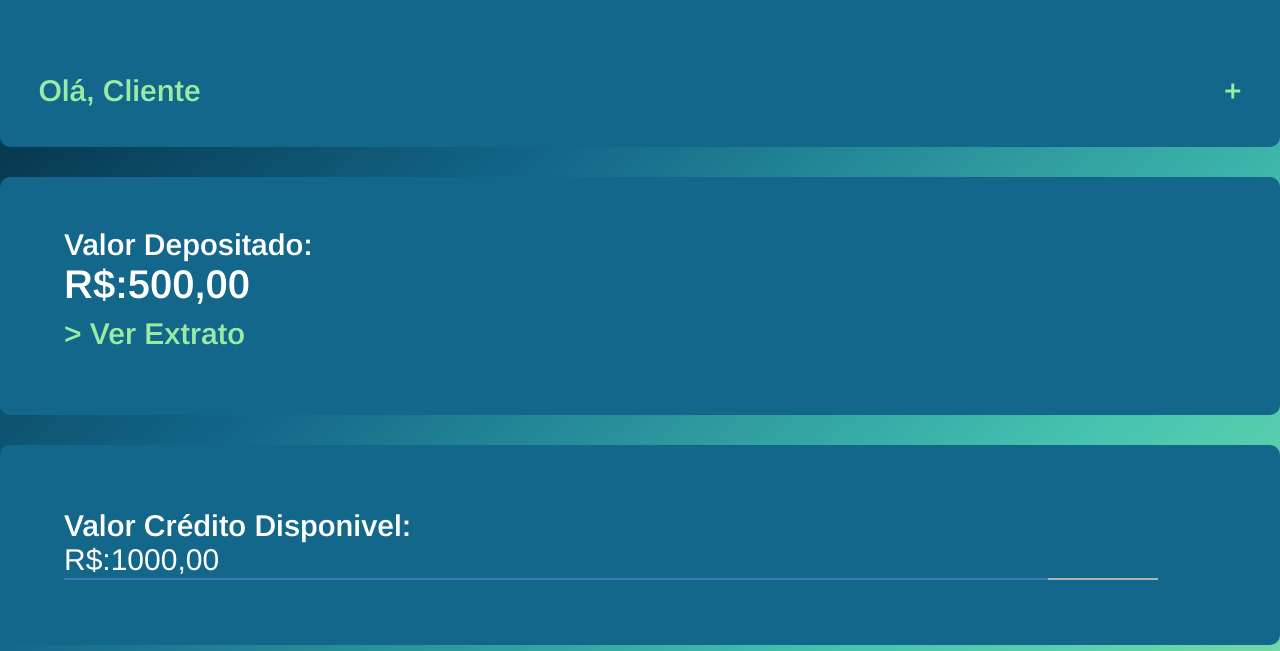
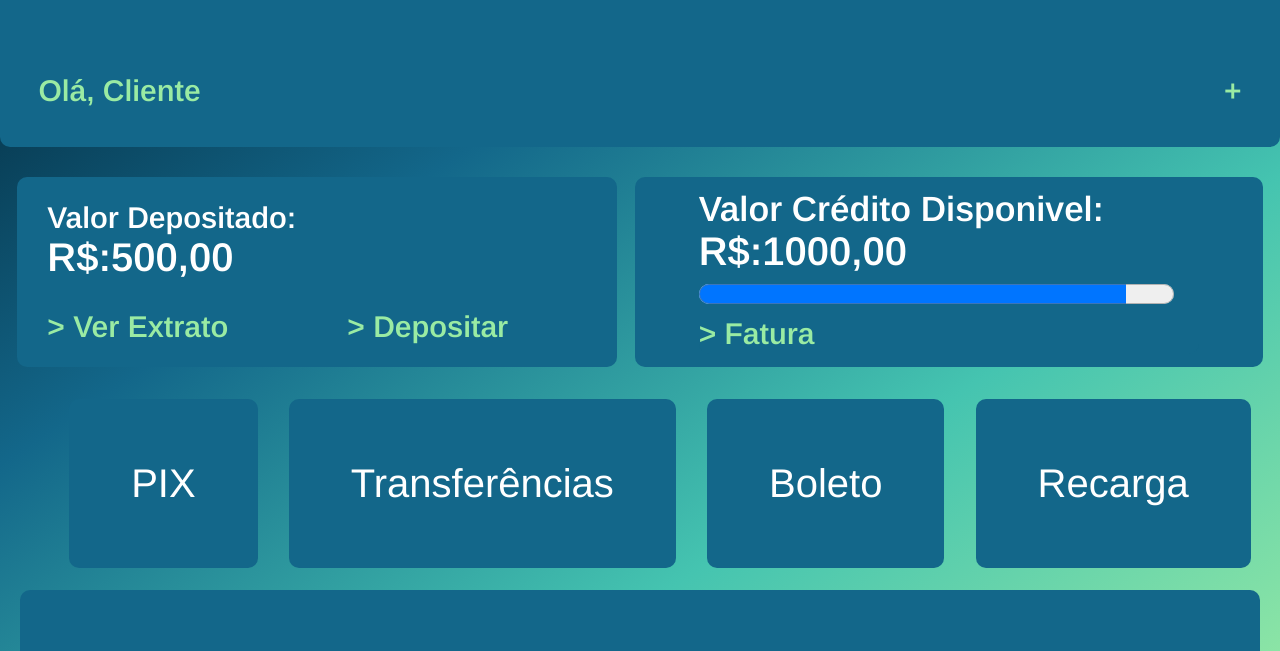
Before and after one commit to PedroBrasilSantos/code-money, a plain HTML site: page index.html in a window 1280 px wide. Shown: the part 111-762 px from the top of the page. Drawn offline with nearby package versions, Linux system fonts and the light colour scheme.

Commit message:
vhuptade

```diff
--- a/index.html
+++ b/index.html
@@ -14,21 +14,29 @@
             <p>Olá, Cliente</p>
             <p>+</p>
         </div>
-
+    <div id="pagina">
         <main id="maincontainer">
-            <div class="creditmoneycontainer">
+            <div id="blococredit">
+                <div class="creditmoneycontainer">
                 <h2>Valor Depositado:</h2>
                 <h3>R$:500,00</h3>
+                </div>
+                <section class="extratodeposito">
+                    <div class="extrato" type="button" ><h3> > Ver Extrato</h3></div>
+                    <div class="deposito" type="button" ><h3> > Depositar</h3></div>
+                </section>
             </div>
-            <div class="extrato"><h3> > Ver Extrato</h3></div>
+            <div class="creditcreditcontainer">
+                <section class="creditvalue">
+                <h3>Valor Crédito Disponivel:</h3>
+                <p>R$:1000,00</p>
+                <progress class="barra" value="900" max="1000">100%</progress>
+                    <div  type="button" class="fatura">> Fatura</div>
+                </section>
 
-            <div class="creditcreditcontainer">
-                <h2>Valor Crédito Disponivel:</h2>
-                <p>R$:1000,00</p>
-                <progress value="900" max="1000">100%</progress>
             </div>
         </main>
-
+    </div>
         <section id="utilidades">
             <ul class="utilidadesmoney">
                 <li>PIX</li>
@@ -39,7 +47,7 @@
         </section>
 
         <footer>
-            <section class="multiplicadores">
+            <section class="multiplicadores" type="button">
                 <p>Multiplicadores</p>
 
             </section>
--- a/style.css
+++ b/style.css
@@ -26,6 +26,8 @@
     color:#9AEBA3;
     height: auto;
 
+
+
 }
 .namecontainer {
     display: flex;
@@ -41,11 +43,12 @@
     justify-content: space-between;
     font-weight: 600;
     height: auto;
+
 }
 
 
 .creditmoneycontainer{
-    display: flex;
+    display: flex-box;
     flex-direction: column;
     align-items: flex-start;
     margin-top:30px;
@@ -58,17 +61,15 @@
     background-color: #13678A;
     color: white /* #9aeba3 ;*/;
     height: 140px;
+    width: 600px
 
 
 }
-progress {
-    display: flex;
-    width: 95%;
-    height: 60px;
-}
+
 .creditmoneycontainer h3{
     font-size: 40px;
 }
+
 .extrato{
     display: flex;
     margin-top: 0;
@@ -78,11 +79,34 @@ progress {
     padding-left: 5%;
     padding-bottom: 5%;
     border: 1px;
-    border-radius: 0 0 10px 10px;
+    border-radius: 0 0 0 10px;
     background-color: #13678A ;
     color: #9aeba3;
+    height: 50px;
+    width: 300px;
 
 }
+.deposito{
+    display: flex;
+    margin-top: 0;
+    margin-bottom: 30px;
+    padding-top: 0%;
+    padding-right: 5%;
+    padding-left: 5%;
+    padding-bottom: 5%;
+    border: 1px;
+    border-radius: 0 0 10px ;
+    background-color: #13678A ;
+    color: #9aeba3;
+    height: 50px;
+    width: 300px;
+
+}
+.extratodeposito{
+    display: flex;
+}
+
+
 .extrato:hover{
     transform: scale(1.05);
     cursor: pointer;
@@ -91,18 +115,69 @@ progress {
     transition: 0.5s ease transform;
 }
 
+.deposito:hover{
+    transform: scale(1.05);
+    cursor: pointer;
+}
+.deposito{
+    transition: 0.5s ease transform;
+}
+
 .creditcreditcontainer{
-    display: flex;
+    display: flexbox;
     flex-direction: column;
     align-items: flex-start;
-    justify-content: center;
-    margin-bottom: 20px;
-    padding: 5%;
+    justify-content: flex-start;
+    margin-top:30px;
+    margin-bottom: 30px;
+    padding: 1% 5%;
     border: 1px;
     border-radius: 10px;
     background-color: #13678A;
     color: white;
-    height: 200px;
+    height: 190px;
+}
+.barra {
+    display: flex;
+    width: 95%;
+    height: 40px;
+    padding: 0% 5%;
+    align-items: flex-start;
+}
+.fatura{
+    display: flex;
+    margin-top: 0;
+    margin-bottom: 0;
+    padding: 0%;
+    border: 1px;
+    border-radius: 0 0 10px 10px;
+    background-color: #13678A ;
+    color: #9aeba3;
+    height: 40px;
+    width: 500px;
+    font-weight: 600;
+
+}
+#maincontainer {
+    align-items: flex-start;
+    justify-content: flex-start;
+}
+
+.creditcreditcontainer h3 {
+    font-size: 35px;
+    font-weight: 600;
+}
+.creditcreditcontainer p {
+    font-size: 40px;
+    font-weight: 600;
+}
+
+.fatura:hover{
+    transform: scale(1.05);
+    cursor: pointer;
+}
+.faturas{
+    transition: 0.5s ease transform;
 }
 
 .utilidadesmoney li {
@@ -156,3 +231,16 @@ progress {
 .navbar #userimg{
     transition: 0.5s ease transform;
 }
+
+@media only screen and (min-width: 1100px) {
+   #maincontainer {
+    display: flex;
+    flex-direction: row;
+   justify-content: space-evenly;
+   align-items: center;
+
+
+
+
+    }
+}
```
